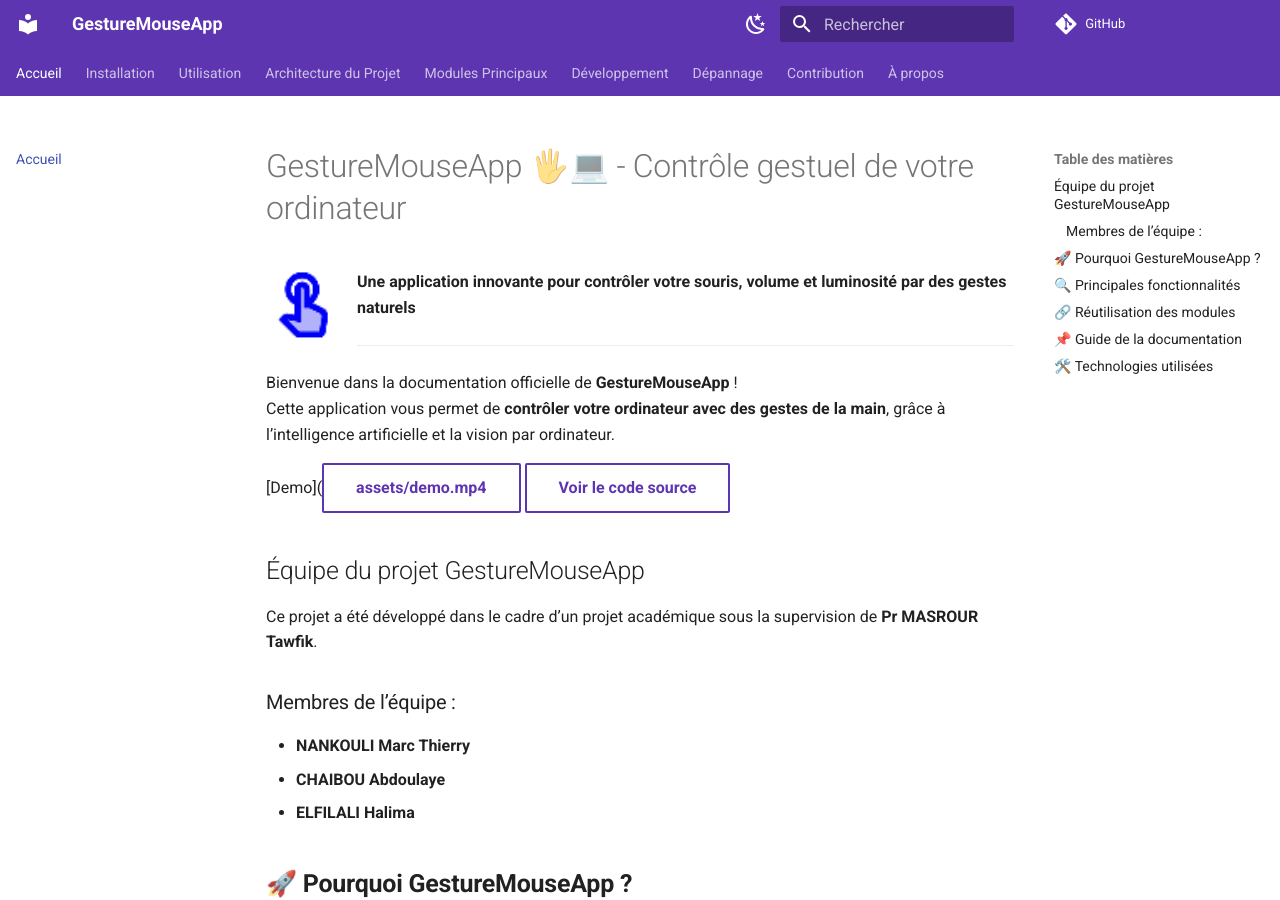
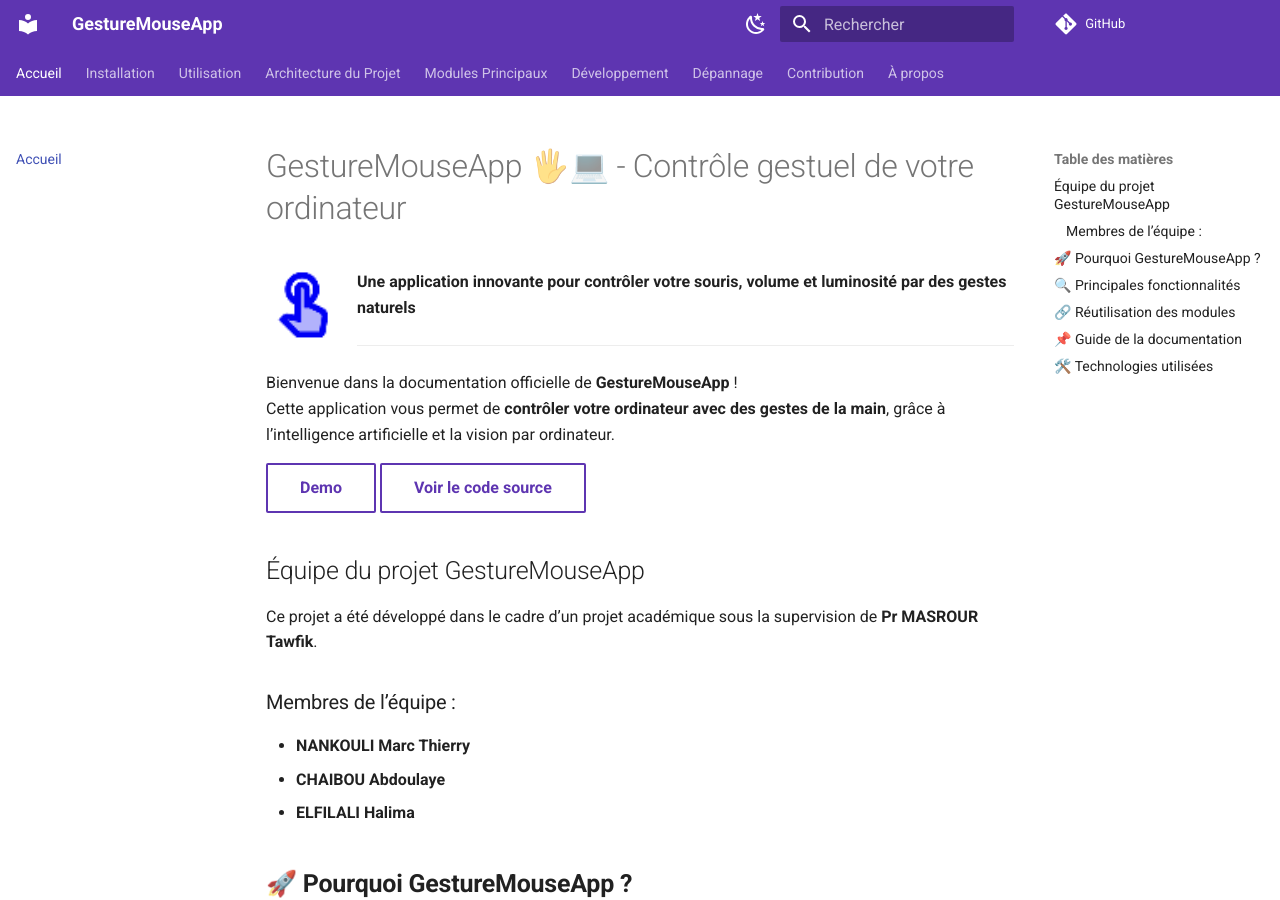
Before and after one commit to Marc1T/docsCV, an MkDocs documentation site: the page built from docs/index.md, in a window 1280 px wide and 900 px high. Built offline with MkDocs 1.6.1 and Material for MkDocs 9.7.7, drawn with Linux system fonts in a browser that asks for light colours; comment, search, counter and statistics services are not loaded; part of the change alters nothing that is shown.

Commit message:
Update index.md

```diff
--- a/docs/index.md
+++ b/docs/index.md
@@ -8,7 +8,7 @@
 Bienvenue dans la documentation officielle de **GestureMouseApp** !
 Cette application vous permet de **contrôler votre ordinateur avec des gestes de la main**, grâce à l’intelligence artificielle et la vision par ordinateur.
 
-[Demo]([assets/demo.mp4](https://drive.google.com/file/d/16CQJvrRx1UPQuvXC_WplR7JXDv-YWoEg/view){ .md-button }
+[Demo](https://drive.google.com/file/d/16CQJvrRx1UPQuvXC_WplR7JXDv-YWoEg/view){ .md-button }
 [Voir le code source](https://github.com/Marc1T/gestureControl){ .md-button .md-button--secondary }
 
 ## Équipe du projet GestureMouseApp
```
